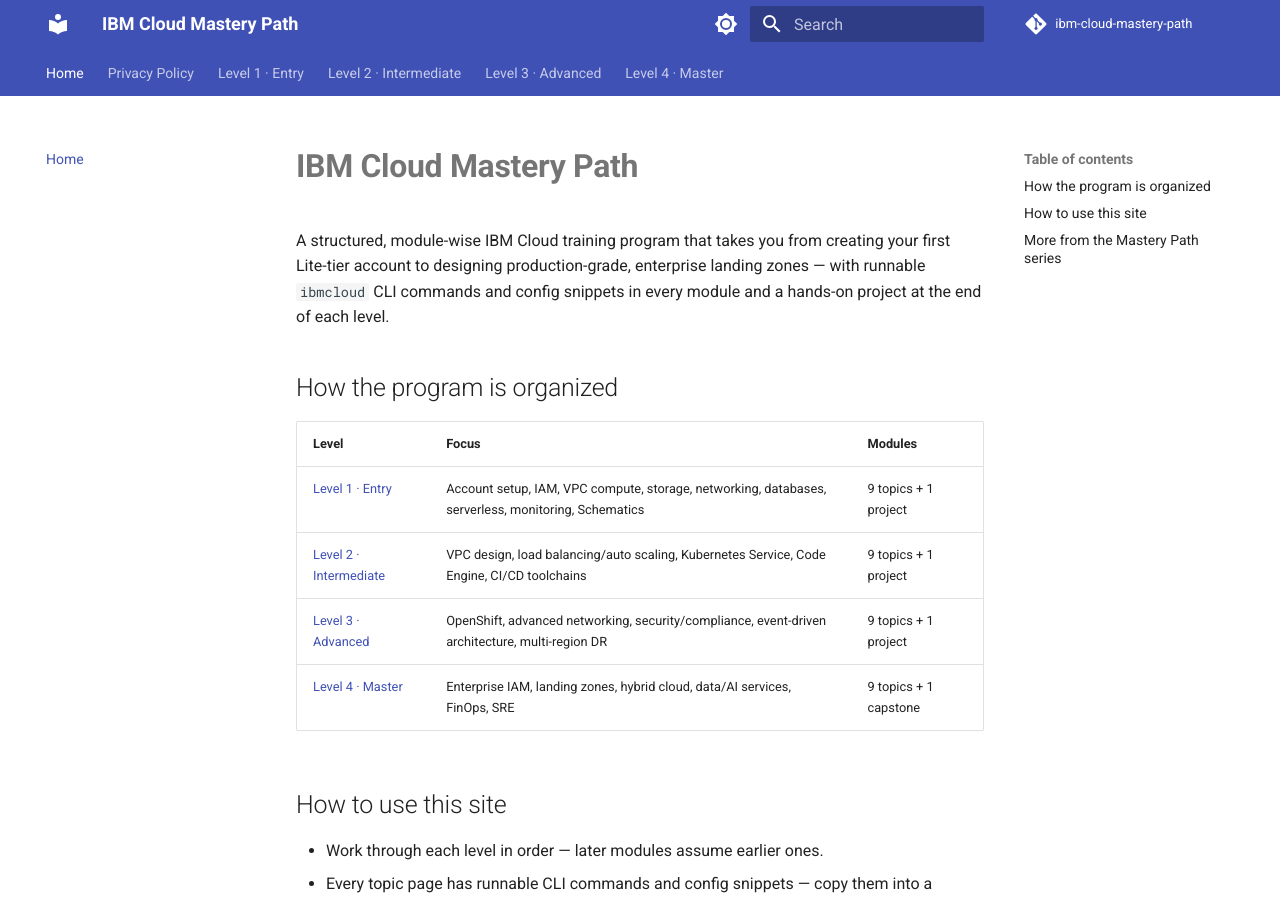
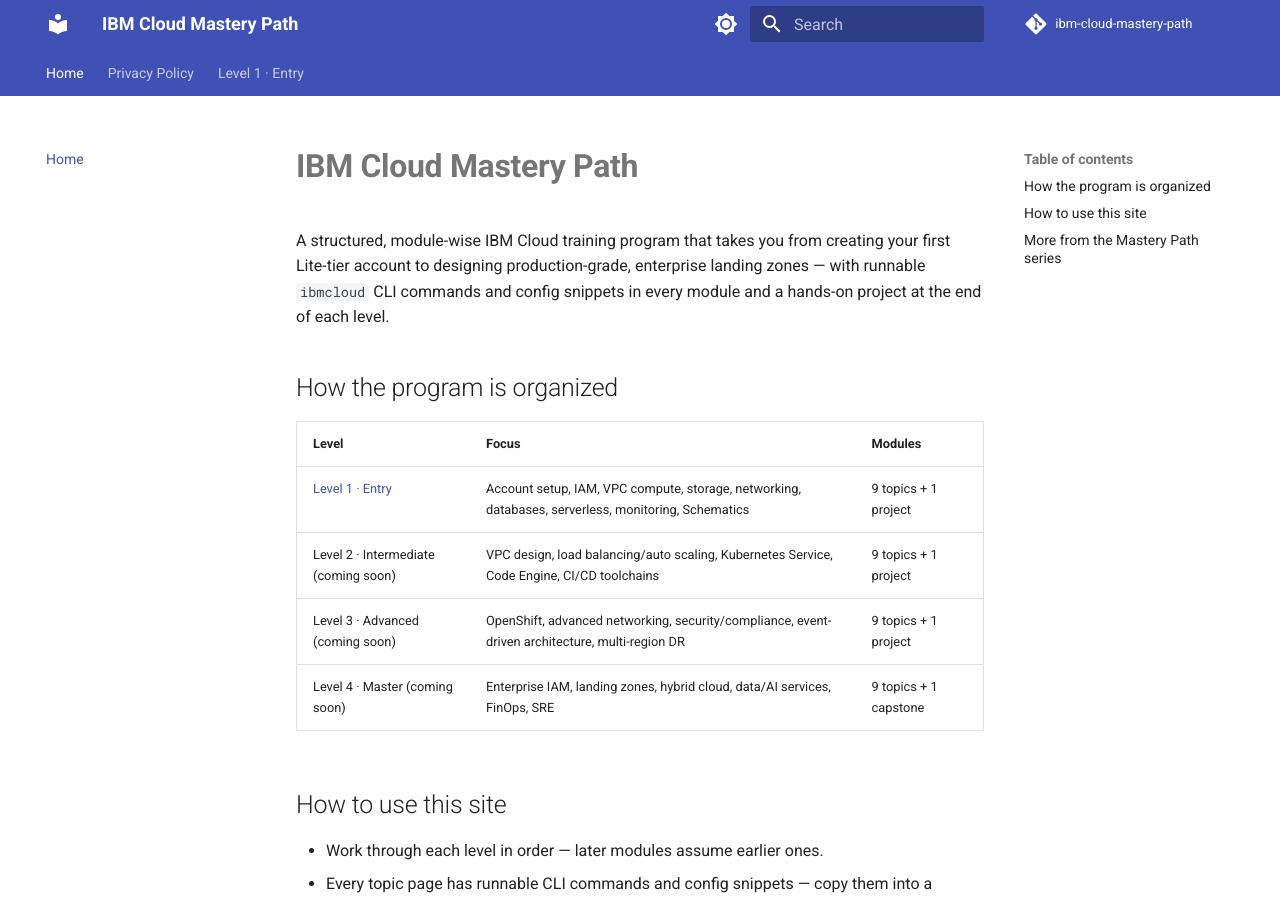
Before and after one commit to SIGILIPELLI/ibm-cloud-mastery-path, an MkDocs documentation site: the page built from docs/index.md, in a window 1280 px wide and 900 px high. Built offline with MkDocs 1.6.1 and Material for MkDocs 9.7.7, drawn with Linux system fonts in a browser that asks for light colours; comment, search, counter and statistics services are not loaded; part of the change alters nothing that is shown.

Commit message:
Hide unfinished levels from crawl surface pending content backfill
AdSense flagged the domain for 'Low value content'. Real lessons are
being written level by level; in the meantime this removes only the
still-unwritten levels from nav/sitemap/homepage (files are untouched)
so the site isn't submitting thin content to Google during the
backfill. Re-running this after a level's content is finished
automatically restores it.

Co-Authored-By: Claude Opus 5 <noreply@anthropic.com>

```diff
--- a/docs/index.md
+++ b/docs/index.md
@@ -15,9 +15,9 @@ snippets in every module and a hands-on project at the end of each level.
 | Level | Focus | Modules |
 |-------|-------|---------|
 | [Level 1 · Entry](level-1/index.md) | Account setup, IAM, VPC compute, storage, networking, databases, serverless, monitoring, Schematics | 9 topics + 1 project |
-| [Level 2 · Intermediate](level-2/index.md) | VPC design, load balancing/auto scaling, Kubernetes Service, Code Engine, CI/CD toolchains | 9 topics + 1 project |
-| [Level 3 · Advanced](level-3/index.md) | OpenShift, advanced networking, security/compliance, event-driven architecture, multi-region DR | 9 topics + 1 project |
-| [Level 4 · Master](level-4/index.md) | Enterprise IAM, landing zones, hybrid cloud, data/AI services, FinOps, SRE | 9 topics + 1 capstone |
+| Level 2 · Intermediate (coming soon) | VPC design, load balancing/auto scaling, Kubernetes Service, Code Engine, CI/CD toolchains | 9 topics + 1 project |
+| Level 3 · Advanced (coming soon) | OpenShift, advanced networking, security/compliance, event-driven architecture, multi-region DR | 9 topics + 1 project |
+| Level 4 · Master (coming soon) | Enterprise IAM, landing zones, hybrid cloud, data/AI services, FinOps, SRE | 9 topics + 1 capstone |
 
 ## How to use this site
 
--- a/mkdocs.yml
+++ b/mkdocs.yml
@@ -62,39 +62,8 @@ nav:
       - "08 · Monitoring & Log Analysis": level-1/08-monitoring-log-analysis.md
       - "09 · Schematics (Terraform IaC)": level-1/09-schematics-iac.md
       - "10 · Capstone Project": level-1/10-capstone-project.md
-  - "Level 2 · Intermediate":
-      - Overview: level-2/index.md
-      - "01 · VPC Design Deep Dive": level-2/01-vpc-design-deep-dive.md
-      - "02 · Load Balancing & Auto Scaling": level-2/02-load-balancing-autoscaling.md
-      - "03 · Kubernetes Service (IKS) Basics": level-2/03-kubernetes-service-basics.md
-      - "04 · Code Engine (Containers & Serverless)": level-2/04-code-engine.md
-      - "05 · Cloud Databases Deep Dive": level-2/05-cloud-databases-deep-dive.md
-      - "06 · Object Storage Lifecycle & Security": level-2/06-object-storage-lifecycle-security.md
-      - "07 · IAM Access Policies Deep Dive": level-2/07-iam-access-policies-deep-dive.md
-      - "08 · CI/CD with Toolchains": level-2/08-cicd-toolchains.md
-      - "09 · Schematics Workspaces & Modules": level-2/09-schematics-workspaces-modules.md
-      - "10 · Project — Highly Available Web App": level-2/10-project-ha-web-app.md
-  - "Level 3 · Advanced":
-      - Overview: level-3/index.md
-      - "01 · Red Hat OpenShift on IBM Cloud": level-3/01-openshift-on-ibm-cloud.md
-      - "02 · Advanced Networking (Transit Gateway, VPN, Direct Link)": level-3/02-advanced-networking.md
-      - "03 · Security & Compliance (Security Advisor, Key Protect)": level-3/03-security-compliance.md
-      - "04 · Event-Driven Architecture (Event Streams/Kafka)": level-3/04-event-driven-architecture.md
-      - "05 · Observability at Scale (Activity Tracker, Sysdig)": level-3/05-observability-at-scale.md
-      - "06 · Multi-Region & Disaster Recovery": level-3/06-multi-region-dr.md
-      - "07 · Cost Management & Governance": level-3/07-cost-management-governance.md
-      - "08 · Advanced Schematics & Terraform Modules": level-3/08-advanced-schematics-terraform.md
-      - "09 · API Management (API Connect)": level-3/09-api-management.md
-      - "10 · Project — Multi-Tier Microservices Platform": level-3/10-project-microservices-platform.md
-  - "Level 4 · Master":
-      - Overview: level-4/index.md
-      - "01 · Enterprise Account Structure & IAM at Scale": level-4/01-enterprise-account-iam-at-scale.md
-      - "02 · Landing Zone Architecture": level-4/02-landing-zone-architecture.md
-      - "03 · Hybrid Cloud with Satellite": level-4/03-hybrid-cloud-satellite.md
-      - "04 · Data & AI Services (watsonx, Db2 Warehouse)": level-4/04-data-ai-services.md
-      - "05 · Performance & Scalability Engineering": level-4/05-performance-scalability-engineering.md
-      - "06 · Security Deep Dive (Hyper Protect, Key Management)": level-4/06-security-deep-dive.md
-      - "07 · Automation Pipelines at Scale (GitOps + Schematics)": level-4/07-automation-pipelines-at-scale.md
-      - "08 · FinOps & Enterprise Cost Optimization": level-4/08-finops-cost-optimization.md
-      - "09 · Site Reliability Engineering on IBM Cloud": level-4/09-sre-on-ibm-cloud.md
-      - "10 · Capstone Project": level-4/10-capstone-project.md
+# --- auto-pruned stub levels (see AdSense low-value-content fix) ---
+exclude_docs: |
+  level-2/*.md
+  level-3/*.md
+  level-4/*.md
```
